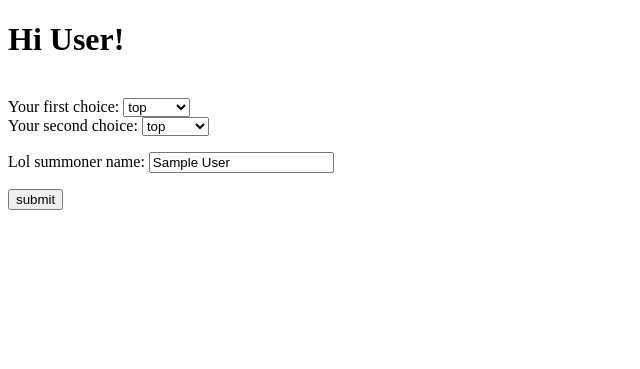
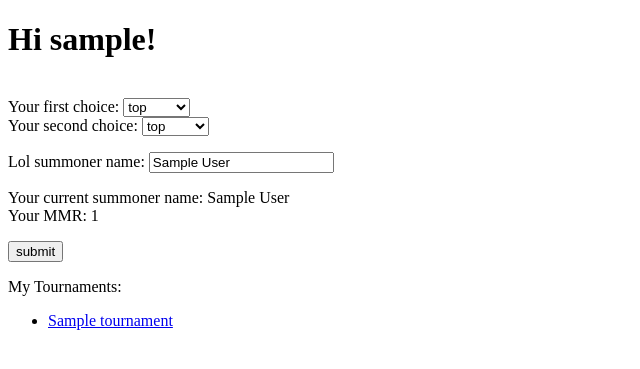
Before and after one commit to namanshenoy/lol-tourney, a Django app: page /profile/ in a window 1280 px wide. Shown: the top 369 px of the page, without its empty margins (0-640 px from the left). Run offline with Django 3.2, Linux system fonts and the light colour scheme; a user stored in the database is signed in; tables that the repository leaves empty hold one stand-in row (values such as "Sample post").

Commit message:
Added ability to add user to tournament Added tournament info. Added 'My tournaments' in User Profiles. Cleaned up print statements.

```diff
--- a/lol_tourney/urls.py
+++ b/lol_tourney/urls.py
@@ -23,5 +23,5 @@ urlpatterns = [
 	url(r'^accounts/', include('registration.backends.simple.urls')),
     url(r'^tournaments/$', views.new_tournament_view, name="new_tournament"),
     url(r'^profile/$', views.user_profile_view, name="user_profile"),
-    url(r'tournaments/([0-9]+)/', views.tournament_detail_view, name="tournament_detail"),
+    url(r'tournaments/(?P<tournament_id>[0-9]+)/', views.tournament_detail_view, name="tournament_detail"),
 ]
--- a/templates/my_profile.html
+++ b/templates/my_profile.html
@@ -3,7 +3,7 @@
   <title>LolTourney|My Profile</title>
 </head>
 <body>
-  <h1>Hi User!</h1><br />
+  <h1>Hi {{profile.user}}!</h1><br />
   <label>Your first choice:</label>
   <select>
     <option value="1">top</option>
@@ -26,8 +26,22 @@
     <p>
       <label for="id_lol_summoner_name">Lol summoner name:</label>
       <input id="id_lol_summoner_name" maxlength="255" value="{{profile.lol_summoner_name}}" name="lol_summoner_name" type="text">
-
+      <p>
+        Your current summoner name: {{profile.lol_summoner_name}}<br />
+        Your MMR: {{profile.lol_mmr}}
+      </p>
     </p>
     <input type="submit" value="submit"/>
   </form>
+
+  <p>
+    My Tournaments:
+    <ul>
+    {% for tournament in tournaments reversed %}
+      <li>
+        <a href="{% url 'tournament_detail' tournament_id=tournament.id %}">{{tournament}}</a>
+      </li>
+    {%endfor%}
+    </ul>
+  </p>
 </body>
--- a/webapp/views.py
+++ b/webapp/views.py
@@ -10,23 +10,49 @@ import pytz
 
 # Create your views here.
 
+def text_to_mmr(text):
+    return {
+        'Bronze': 1000,
+        'Silver': 1300,
+		'Gold': 1650,
+		'Platinum': 2000,
+		'Diamond': 2300,
+		'Master': 2700,
+		'Challenger': 2900
+    }[text]
 
 def get_mmr(user_name):
-	print user_name
+	print "Getting MMR for: "+user_name
 	page = requests.get('https://na.op.gg/summoner/ajax/mmr/summonerName=' + user_name)
 	tree = html.fromstring(page.content)
+
 	mmr = str(tree.xpath('//td[@class="MMR"]/text()'))
 	if not mmr == '[]':
 		try:
-			print mmr
 			for ch in ['\\n', '\\t', '[', ']', '\'', ',']:
 				mmr = mmr.replace(ch, '')
+			print("MMR is "+str(mmr)+" for summoner "+user_name)
 			return int(mmr)
 		except Exception, e:
 			print str(e)
-			return -2
+			return -1
 	else:
-		return -1
+		page2 = requests.get('https://na.op.gg/summoner/userName=' + user_name)
+		tree2 = html.fromstring(page2.content)
+		lastMMR = tree2.xpath('//div[@class="PastRank"]/ul/li/text()')
+		level = str(tree2.xpath('//div[@class="ProfileIcon"]/span/text()'))
+		if int(level) == 30:
+			if len(lastMMR) > 0:
+				lastMMR = str(lastMMR[-1]).replace(' ','')
+			else:
+				print ("MMR is 1150. Player has not ranked yet")
+				return 1150
+		else:
+			print("MMR is 950. Player has not reached level 30")
+			return 950
+		final_mmr = text_to_mmr(lastMMR)
+		print("MMR is "+str(final_mmr)+" for summoner "+user_name)
+		return final_mmr
 
 
 def new_tournament_view(request):
@@ -34,26 +60,32 @@ def new_tournament_view(request):
 	print('New Tournament View\n')
 
 	if 'submit_tournament' in request.POST:
-		print request.POST
+		print ("Submitted new tournament\nPost:\n" + str(request.POST))
 		form = TournamentForm(request.POST)
 
 		if form.is_valid():
 			saved = form.save()
 			print ('\nSaved: ' + str(saved.tournament_name))
 	elif 'submit_key' in request.POST:
-		print request.POST
 		form = TournamentForm()
 		try:
+			submitted_tournament_id = request.POST.get('tournament_id')
+			tournament = None
 			tournament = Tournament.objects.get(id=int(request.POST.get('tournament_id')))
-			print tournament.tournament_key
+
 			if tournament.tournament_key == str(request.POST.get('tournament_key')):
 				tournament.players.add(UserProfile.objects.get(user=request.user))
+				context['tournament_notification'] = 'You have registered for the tournament: ' + str(tournament)
 			else:
 				context['tournament_notification'] = 'Wrong tournament ID or notification'
 			print tournament.id
 		except ObjectDoesNotExist:
 			print "ObjectDoesNotExist"
 			context['tournament_notification'] = 'The Tournament you were looking for is not found: ' + request.POST.get('tournament_key')
+			pass
+		except Exception, e:
+			context['tournament_notification'] = 'Tournament ID is a number. Please try again'
+			print e
 			pass
 	else:
 		form = TournamentForm()
@@ -66,23 +98,31 @@ def new_tournament_view(request):
 
 
 def tournament_detail_view(request, tournament_id):
-	print 'Tournament id: ' + tournament_id
+	print 'Tournament Detail View\nTournament id: ' + tournament_id
 	tournament = get_object_or_404(Tournament, id=int(tournament_id))
 	return render(request, 'tournament_detail.html', {'tournament':tournament})
 
 
 def user_profile_view(request):
-	print('User Profile View\n')
+	print 'User pofile view'
+	context = dict()
 	instance = get_object_or_404(UserProfile, user=request.user)
 
 	if request.POST:
-		print request.POST
+		print 'POST Submitted: ' + str(request.POST)
 		form = UserProfileForm(request.POST or None, instance=instance)
 		if form.is_valid():
 			saved = form.save(commit = False)
 			saved.user = request.user
+			saved.lol_mmr = get_mmr(saved.lol_summoner_name)
 			saved.save()
 	else:
 		form = UserProfileForm(instance=instance)
+
+	tournaments = Tournament.objects.filter(players=instance)
+
 	profile = get_object_or_404(UserProfile, user=request.user)
-	return render(request, 'my_profile.html', {'form': form, 'profile': profile})
+	context['form']=form
+	context['tournaments']=tournaments
+	context['profile']=profile
+	return render(request, 'my_profile.html', context)
```
Also changed, not shown: templates/tournament.html (+7 -4 lines).
